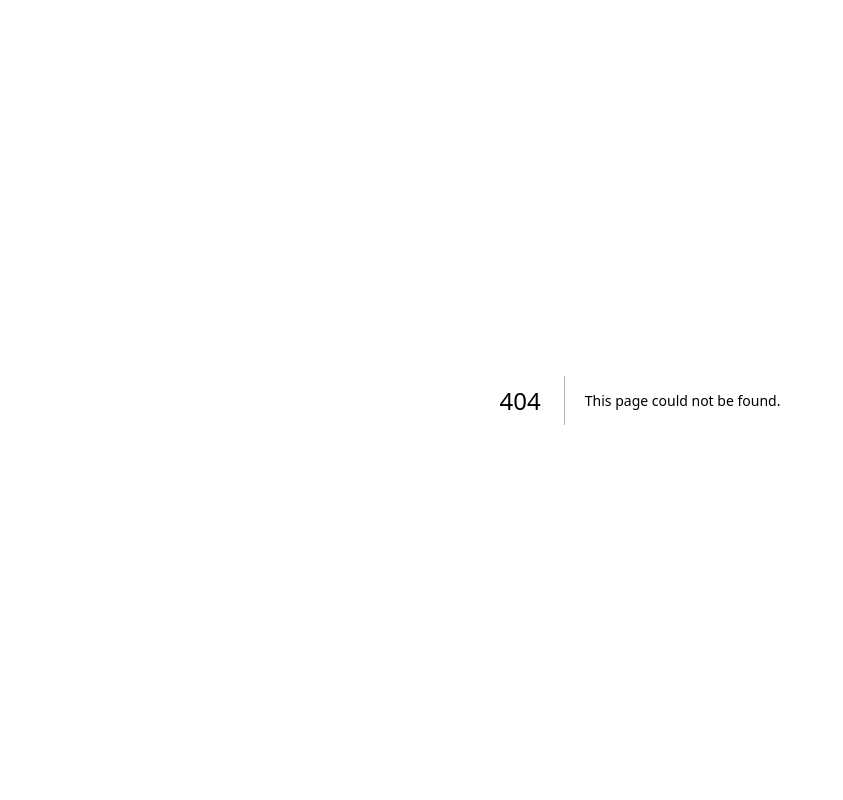
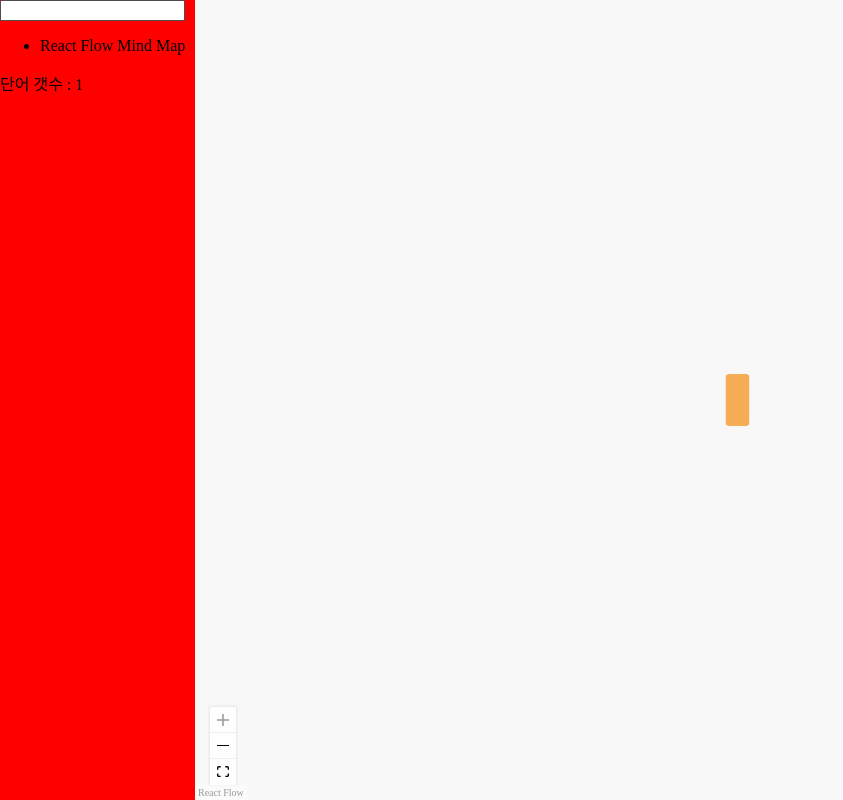
Before and after one commit to SNUSTHON/TEAM1_FE, a Next.js app: page /mindmap/1 in a window 1280 px wide. Before the commit this address had no page. Shown: the whole page, without its empty margins (0-843 px from the left). Built offline with nearby package versions, Linux system fonts and the light colour scheme.

Commit message:
feat: 동적 라우팅

```diff
--- /dev/null
+++ b/src/app/mindmap/[id]/page.js
@@ -0,0 +1,170 @@
+"use client";
+import React, { useCallback, useRef, useState } from "react";
+import {
+  ReactFlow,
+  Controls,
+  Panel,
+  useStoreApi,
+  useReactFlow,
+  ReactFlowProvider,
+  ConnectionLineType,
+  SelectionMode,
+} from "@xyflow/react";
+import { shallow } from "zustand/shallow";
+
+import MindMapNode from "@/components/MindMapNode";
+import MindMapEdge from "@/components/MindMapEdge";
+import "@xyflow/react/dist/style.css";
+import useStore from "@/app/store";
+
+const selector = (state) => ({
+  nodes: state.nodes,
+  edges: state.edges,
+  onNodesChange: state.onNodesChange,
+  onEdgesChange: state.onEdgesChange,
+  addChildNode: state.addChildNode,
+});
+
+const nodeTypes = {
+  mindmap: MindMapNode,
+};
+
+const edgeTypes = {
+  mindmap: MindMapEdge,
+};
+
+const nodeOrigin = [0.5, 0.5];
+const connectionLineStyle = { stroke: "#F6AD55", strokeWidth: 3 };
+const defaultEdgeOptions = { style: connectionLineStyle, type: "mindmap" };
+
+function Flow() {
+  // whenever you use multiple values, you should use shallow for making sure that the component only re-renders when one of the values change
+  const { nodes, edges, onNodesChange, onEdgesChange, addChildNode } = useStore(
+    selector,
+    shallow
+  );
+
+  const connectingNodeId = useRef(null);
+  const store = useStoreApi();
+  const { screenToFlowPosition } = useReactFlow();
+  console.log(nodes);
+
+  const getChildNodePosition = (event, parentNode) => {
+    const { domNode } = store.getState();
+
+    if (
+      !domNode ||
+      // we need to check if these properites exist, because when a node is not initialized yet,
+      // it doesn't have a positionAbsolute nor a width or height
+      !parentNode?.internals.positionAbsolute ||
+      !parentNode?.measured.width ||
+      !parentNode?.measured.height
+    ) {
+      return;
+    }
+
+    const isTouchEvent = "touches" in event;
+    const x = isTouchEvent ? event.touches[0].clientX : event.clientX;
+    const y = isTouchEvent ? event.touches[0].clientY : event.clientY;
+    // we need to remove the wrapper bounds, in order to get the correct mouse position
+    const panePosition = screenToFlowPosition({
+      x,
+      y,
+    });
+
+    // we are calculating with positionAbsolute here because child nodes are positioned relative to their parent
+    return {
+      x:
+        panePosition.x -
+        parentNode.internals.positionAbsolute.x +
+        parentNode.measured.width / 2,
+      y:
+        panePosition.y -
+        parentNode.internals.positionAbsolute.y +
+        parentNode.measured.height / 2,
+    };
+  };
+
+  const onConnectStart = useCallback((_, { nodeId }) => {
+    connectingNodeId.current = nodeId;
+  }, []);
+
+  const onConnectEnd = useCallback(
+    (event) => {
+      const { nodeLookup } = store.getState();
+      const targetIsPane = event.target.classList.contains("react-flow__pane");
+
+      if (targetIsPane && connectingNodeId.current) {
+        const parentNode = nodeLookup.get(connectingNodeId.current);
+        const childNodePosition = getChildNodePosition(event, parentNode);
+
+        if (parentNode && childNodePosition) {
+          addChildNode(parentNode, childNodePosition);
+        }
+      }
+    },
+    [getChildNodePosition]
+  );
+  const panOnDrag = [1, 2];
+  return (
+    <ReactFlow
+      nodes={nodes}
+      edges={edges}
+      onNodesChange={onNodesChange}
+      onEdgesChange={onEdgesChange}
+      nodeTypes={nodeTypes}
+      edgeTypes={edgeTypes}
+      onConnectStart={onConnectStart}
+      onConnectEnd={onConnectEnd}
+      nodeOrigin={nodeOrigin}
+      connectionLineStyle={connectionLineStyle}
+      defaultEdgeOptions={defaultEdgeOptions}
+      connectionLineType={ConnectionLineType.Straight}
+      fitView
+      panOnScroll
+      selectionOnDrag
+      panOnDrag={panOnDrag}
+      selectionMode={SelectionMode.Partial}
+      attributionPosition="bottom-left"
+      // width={"50%"}
+      // style={{ position: "absolute", right: 0 }}
+    >
+      <Controls showInteractive={false} />
+      <Panel position="top-left" className="header"></Panel>
+    </ReactFlow>
+  );
+}
+const SideBar = () => {
+  const { nodes } = useStore();
+  const [keyword, setKeyword] = useState("");
+  return (
+    <div className="sidebar">
+      <input value={keyword} onChange={(evt) => setKeyword(evt.target.value)} />
+      <ul>
+        {keyword === ""
+          ? nodes.map((item, idx) => <li key={idx}>{item.data.label}</li>)
+          : nodes
+              .filter((text) => text.data.label.includes(keyword))
+              .map((item, idx) => <li key={idx}>{item.data.label}</li>)}
+      </ul>
+      <div>단어 갯수 : {nodes.length}</div>
+    </div>
+  );
+};
+export default function Page({ params }) {
+  return (
+    <ReactFlowProvider>
+      <div
+        style={{
+          width: "100vw",
+          height: "100vh",
+          display: "flex",
+          flexDirection: "row",
+        }}
+      >
+        <SideBar />
+        <Flow />
+      </div>
+    </ReactFlowProvider>
+  );
+}
--- a/src/app/store.js
+++ b/src/app/store.js
@@ -1,8 +1,8 @@
 import { applyNodeChanges, applyEdgeChanges } from "@xyflow/react";
-import { create } from "zustand";
+import { createWithEqualityFn } from "zustand/traditional";
 import { nanoid } from "nanoid/non-secure";
 
-const useStore = create((set, get) => ({
+const useStore = createWithEqualityFn((set, get) => ({
   nodes: [
     {
       id: "root",
--- a/src/components/MindMapNode.js
+++ b/src/components/MindMapNode.js
@@ -1,12 +1,14 @@
 import React, { useRef, useEffect, useLayoutEffect, useState } from "react";
 import { Handle, Position } from "@xyflow/react";
 import useStore from "@/app/store";
+import { useExpandCard } from "@/app/hooks/useCard";
 
 function MindMapNode({ id, data }) {
   const inputRef = useRef();
   const updateNodeLabel = useStore((state) => state.updateNodeLabel);
   const [input, setInput] = useState(data.label);
   const [childDivs, setChildDivs] = useState([]);
+  const { mutate: expandCard, data: cardData } = useExpandCard();
 
   // Canvas API를 사용하여 문자열의 실제 너비 계산
   const calculateTextWidth = (text) => {
@@ -28,30 +30,32 @@ function MindMapNode({ id, data }) {
   useEffect(() => {
     setTimeout(() => {
       if (inputRef.current) {
-        inputRef.current.focus({ preventScroll: true });
+        // inputRef.current.focus({ preventScroll: true });
       }
     }, 1);
   }, []);
 
+  async function expandNode() {
+    await expandCard(77);
+    console.log(cardData);
+  }
+
   // 더블 클릭 시 childDiv 생성
   const handleDoubleClick = () => {
-    setChildDivs((prevDivs) => [
-      ...prevDivs,
-      <div key={prevDivs.length} className="childDiv">
-        Child Div {prevDivs.length + 1}
-      </div>,
-    ]);
-    if (inputRef.current) {
-      inputRef.current.focus({ preventScroll: true });
-    }
-    console.log(childDivs);
+    expandNode();
+    // setChildDivs((prevDivs) => [
+    //   ...prevDivs,
+    //   <div key={prevDivs.length} className="childDiv">
+    //     Child Div {prevDivs.length + 1}
+    //   </div>,
+    // ]);
+    // console.log(childDivs);
   };
 
   return (
     <>
       <div className="inputWrapper" onDoubleClick={handleDoubleClick}>
-        <div className="dragHandle">
-          {/* icon taken from grommet https://icons.grommet.io */}
+        {/* <div className="">
           <svg viewBox="0 0 24 24">
             <path
               fill="#333"
@@ -60,8 +64,8 @@ function MindMapNode({ id, data }) {
               d="M15 5h2V3h-2v2zM7 5h2V3H7v2zm8 8h2v-2h-2v2zm-8 0h2v-2H7v2zm8 8h2v-2h-2v2zm-8 0h2v-2H7v2z"
             />
           </svg>
-        </div>
-        <input
+        </div> */}
+        {/* <input
           value={input}
           onChange={(evt) => {
             updateNodeLabel(id, evt.target.value);
@@ -69,14 +73,11 @@ function MindMapNode({ id, data }) {
           }}
           className="input"
           ref={inputRef}
-        />
+        /> */}
       </div>
 
       {/* 더블 클릭으로 생성된 childDivs 출력 */}
-      {childDivs.map((div) => div)}
-
-      <Handle type="target" position={Position.Left} />
-      <Handle type="source" position={Position.Right} />
+      {/* {childDivs.map((div) => div)} */}
     </>
   );
 }
```
